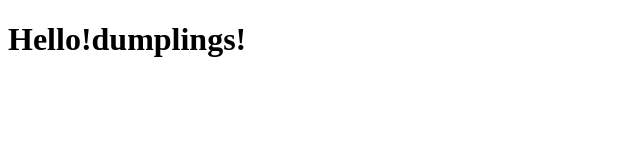
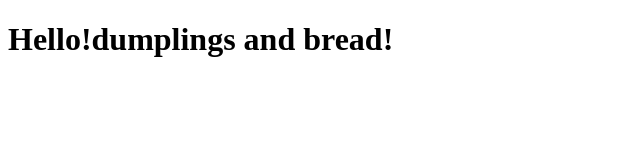
Before and after one commit to Joa13/Coursera-HTML-CSS-JS-forWebDevs, a plain HTML site: page site/index.html in a window 1280 px wide. Shown: the whole page, without its empty margins (0-640 px from the left). Drawn offline with Linux system fonts and the light colour scheme.

Commit message:
small change

```diff
--- a/site/index.html
+++ b/site/index.html
@@ -4,6 +4,6 @@
         <title>Hello!</title>
     </head>
     <body>
-        <h1>Hello!dumplings!</h1>
+        <h1>Hello!dumplings and bread!</h1>
     </body>
 </html>
```
